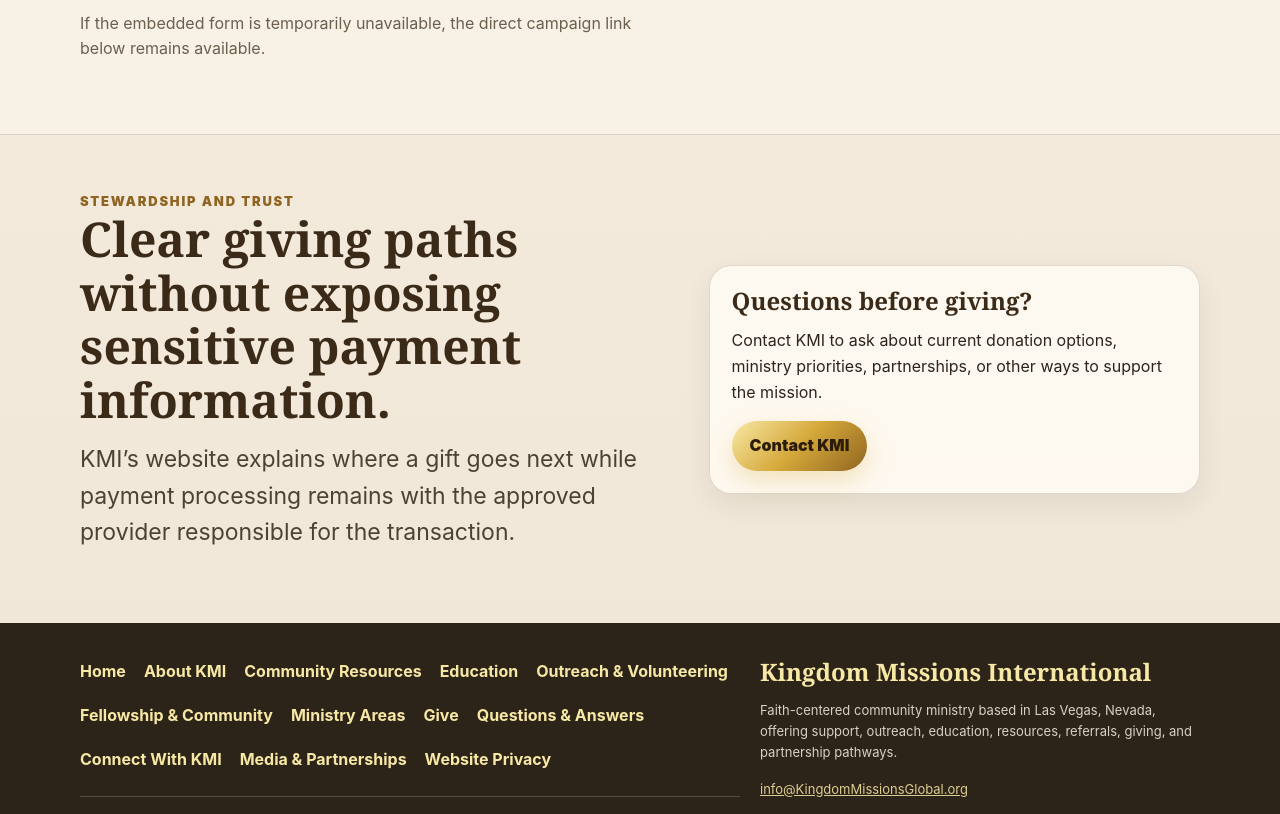
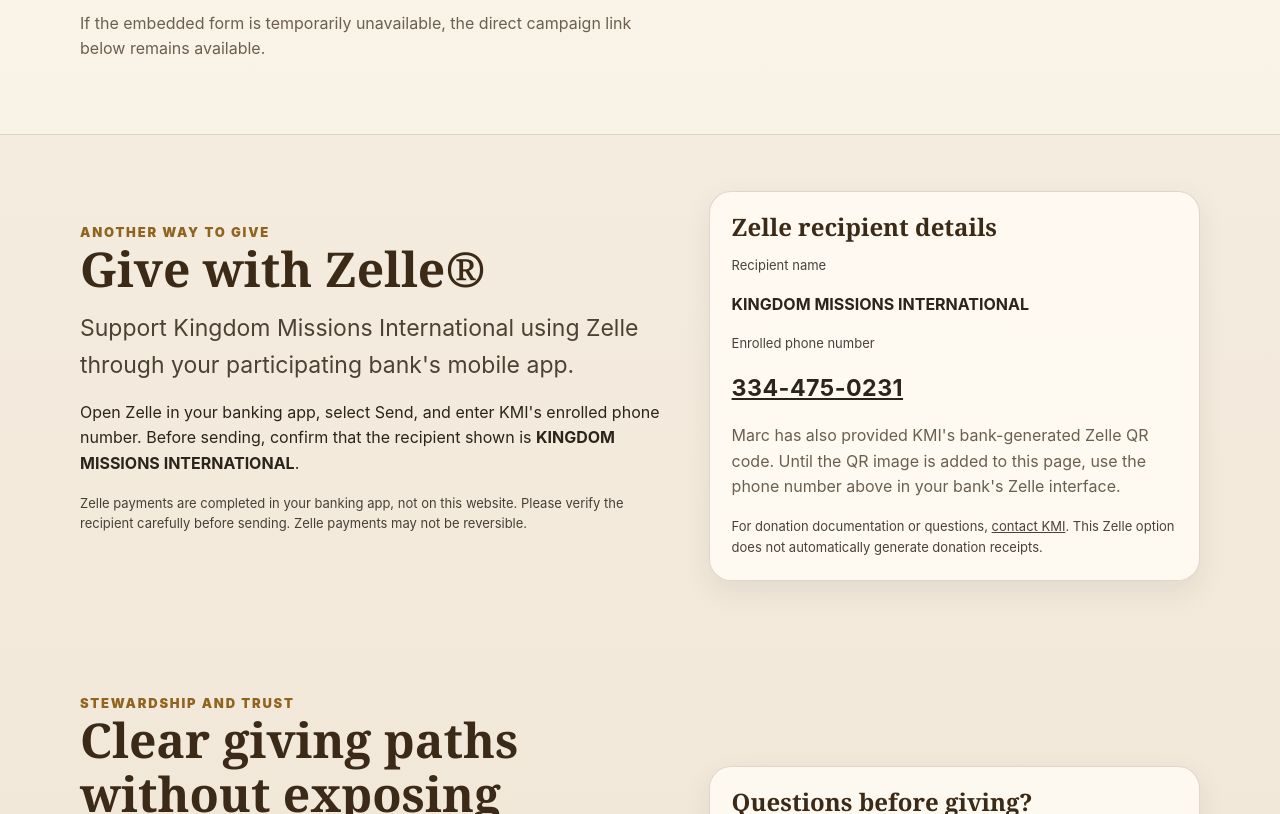
Before and after one commit to EllVii/KMI, a plain HTML site: page give.html in a window 1280 px wide. Shown: the part 1660-2474 px from the top of the page. Drawn offline with Linux system fonts and the light colour scheme; a script that the page names is missing.

Commit message:
Add basic Zelle giving option without receipt automation

```diff
--- a/give.html
+++ b/give.html
@@ -48,6 +48,7 @@
         <p class="lead">Support KMI in the way that fits you best: giving, community partnership, volunteering, or helping connect people with resources and outreach.</p>
         <div class="hero-actions">
           <givebutter-widget id="LYORE9"></givebutter-widget>
+          <a class="btn ghost" href="#give-zelle">Give with Zelle</a>
           <a class="btn ghost" href="crypto-donations.html">Cryptocurrency Giving</a>
           <a class="btn ghost" href="connect.html#partner">Become a Partner</a>
         </div>
@@ -101,6 +102,27 @@
     </div>
   </section>
 
+  <section class="section" id="give-zelle" aria-labelledby="zelle-heading">
+    <div class="container grid-2">
+      <div>
+        <div class="eyebrow">Another way to give</div>
+        <h2 id="zelle-heading">Give with Zelle®</h2>
+        <p class="lead">Support Kingdom Missions International using Zelle through your participating bank's mobile app.</p>
+        <p>Open Zelle in your banking app, select Send, and enter KMI's enrolled phone number. Before sending, confirm that the recipient shown is <strong>KINGDOM MISSIONS INTERNATIONAL</strong>.</p>
+        <p class="mini">Zelle payments are completed in your banking app, not on this website. Please verify the recipient carefully before sending. Zelle payments may not be reversible.</p>
+      </div>
+      <article class="card">
+        <h3>Zelle recipient details</h3>
+        <p class="mini">Recipient name</p>
+        <p><strong>KINGDOM MISSIONS INTERNATIONAL</strong></p>
+        <p class="mini">Enrolled phone number</p>
+        <p style="font-size:1.45rem;font-weight:700;letter-spacing:.02em"><a href="tel:+13344750231">334-475-0231</a></p>
+        <p class="muted">Marc has also provided KMI's bank-generated Zelle QR code. Until the QR image is added to this page, use the phone number above in your bank's Zelle interface.</p>
+        <p class="mini">For donation documentation or questions, <a href="connect.html#contact">contact KMI</a>. This Zelle option does not automatically generate donation receipts.</p>
+      </article>
+    </div>
+  </section>
+
   <section class="section">
     <div class="container grid-2">
       <div>
```
